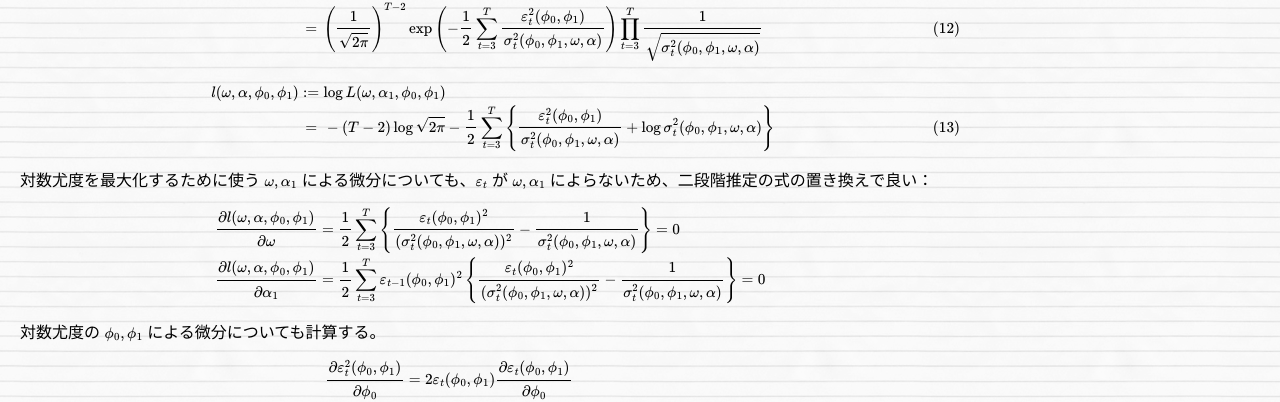
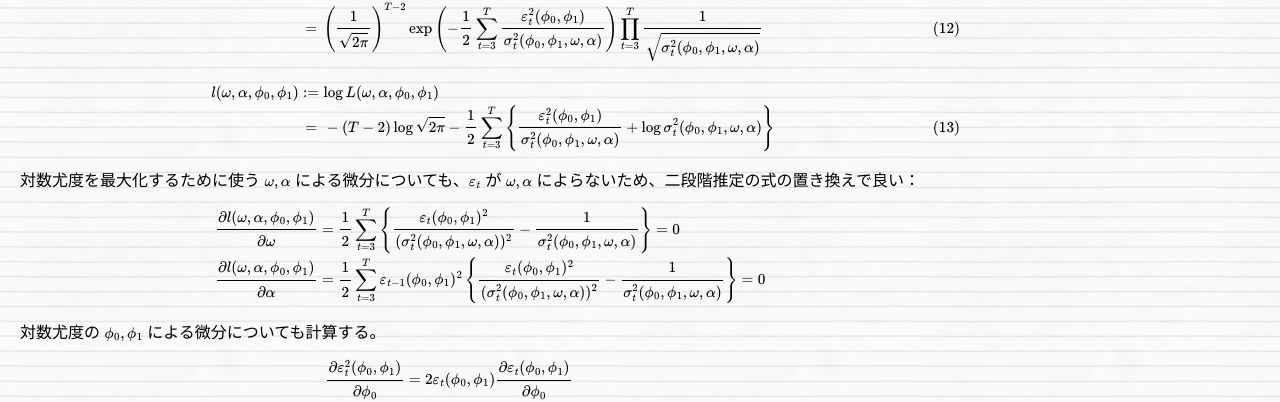
Before and after one commit to hkawabata/technical-note, a Jekyll site: the page built from docs/note/DataMining/time-series/models/arch-model.md, in a window 1280 px wide and 1400 px high, scrolled down 3882 px. Shown: the part 390-792 px from the top of the window. Built offline with Jekyll 4.4.1, drawn with Linux system fonts in a browser that asks for light colours; nearby versions of some CDN libraries; our own code applies the rules of GitHub Pages for plain Markdown files; formulas are drawn with MathJax 3; some of the changed text lies outside the part shown.

Commit message:
2023/07/05 06:53 update

```diff
--- a/docs/note/DataMining/time-series/models/arch-model.md
+++ b/docs/note/DataMining/time-series/models/arch-model.md
@@ -173,7 +173,7 @@ $$
 
 $$
 \begin{eqnarray}
-	l(\omega, \alpha_1) &:=& \log L(\omega, \alpha_1)
+	l(\omega, \alpha) &:=& \log L(\omega, \alpha)
 	\\ &=&
 	- (T-2) \log \sqrt{2\pi}
 	- \cfrac{1}{2}
@@ -192,7 +192,7 @@ $$
 \end{eqnarray}
 $$
 
-$l(\omega, \alpha_1)$ が最大値を取る時、
+$l(\omega, \alpha)$ が最大値を取る時、
 
 $$
 \begin{eqnarray}
@@ -308,7 +308,7 @@ $$
 	\\
 	l(\omega, \alpha, \phi_0, \phi_1)
 	&:=&
-	\log L(\omega, \alpha_1, \phi_0, \phi_1)
+	\log L(\omega, \alpha, \phi_0, \phi_1)
 	\\ &=&
 	- (T-2) \log \sqrt{2\pi} -
 	\cfrac{1}{2}
@@ -321,7 +321,7 @@ $$
 \end{eqnarray}
 $$
 
-対数尤度を最大化するために使う $\omega, \alpha_1$ による微分についても、$\varepsilon_t$ が $\omega, \alpha_1$ によらないため、二段階推定の式の置き換えで良い：
+対数尤度を最大化するために使う $\omega, \alpha$ による微分についても、$\varepsilon_t$ が $\omega, \alpha$ によらないため、二段階推定の式の置き換えで良い：
 
 $$
 \begin{eqnarray}
@@ -334,7 +334,7 @@ $$
 	\right\}
 	= 0
 	\\
-	\cfrac{\partial l(\omega, \alpha, \phi_0, \phi_1)}{\partial \alpha_1}
+	\cfrac{\partial l(\omega, \alpha, \phi_0, \phi_1)}{\partial \alpha}
 	&=&
 	\cfrac{1}{2}
 	\sum_{t=3}^T \varepsilon_{t-1}(\phi_0, \phi_1)^2 \left\{
@@ -466,14 +466,14 @@ $$
 \end{eqnarray}
 $$
 
-以上の4つの微分方程式に対し、勾配法・ニュートン法などの数値的な手法を用いて $l(\omega, \alpha_1, \phi_0, \phi_1)$ を最大化するパラメータを求める。
+以上の4つの微分方程式に対し、勾配法・ニュートン法などの数値的な手法を用いて $l(\omega, \alpha, \phi_0, \phi_1)$ を最大化するパラメータを求める。
 
 
 # パラメータ推定の実装・実験
 
 ## 実験データの生成
 
-$\phi_0 = 1.3,\ \phi_1 = 0.7,\ \alpha_1 = 0.5,\ \omega = 0.3$ の条件で機械的に $\mathrm{AR}(1)+\mathrm{ARCH}(1)$ モデルのデータを生成。
+$\phi_0 = 1.3,\ \phi_1 = 0.7,\ \alpha = 0.5,\ \omega = 0.3$ の条件で機械的に $\mathrm{AR}(1)+\mathrm{ARCH}(1)$ モデルのデータを生成。
 
 {% gist ea0f90c43f0a4c6a8aa7b8c705b1be8a 20230621_ar1-arch1-model_generate.py %}
 
```
Also changed, not shown: other parts of docs/note/DataMining/time-series/models/arch-model.md (+2 -2 lines), docs/note/NLP/word2vec.md (+9 -4 lines).
